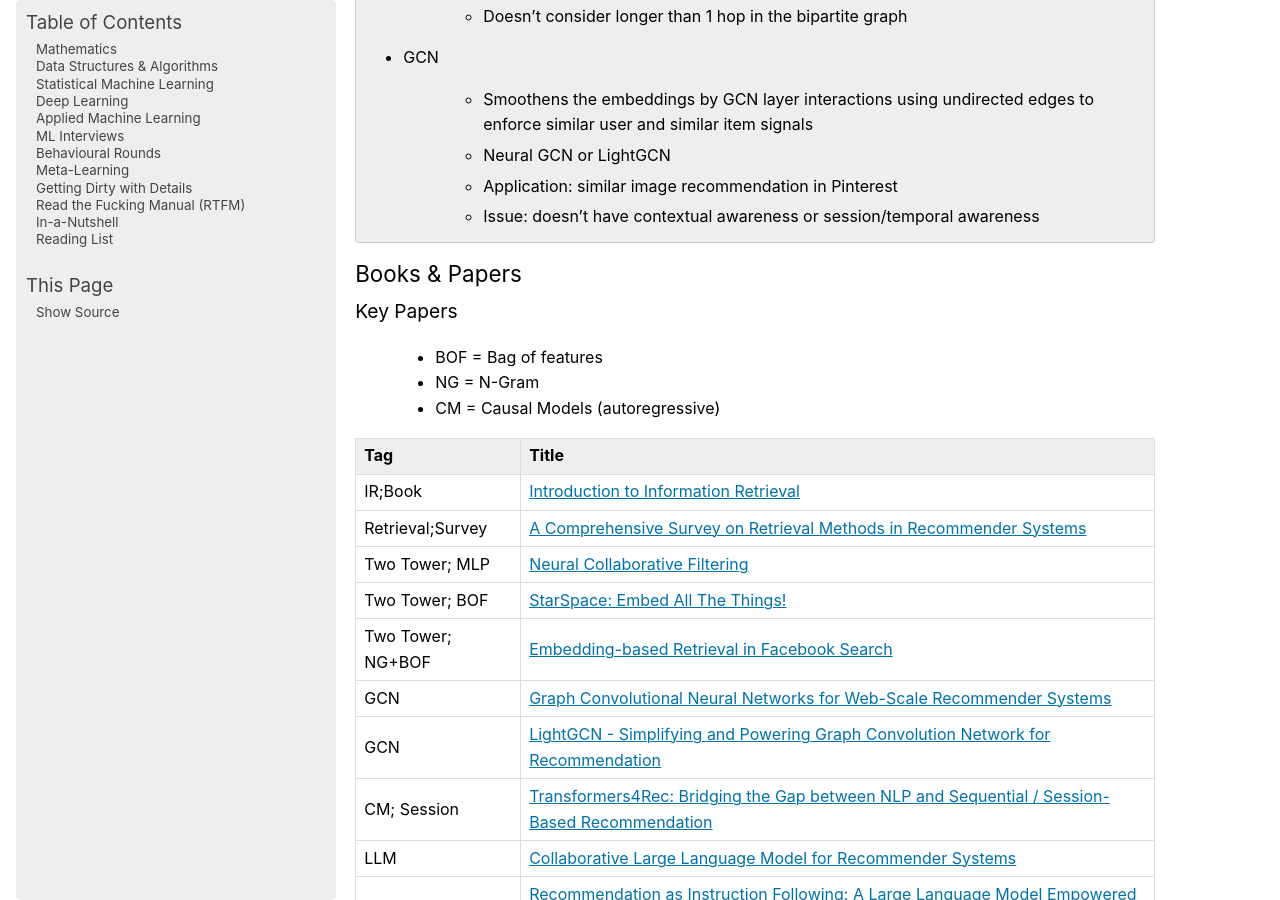
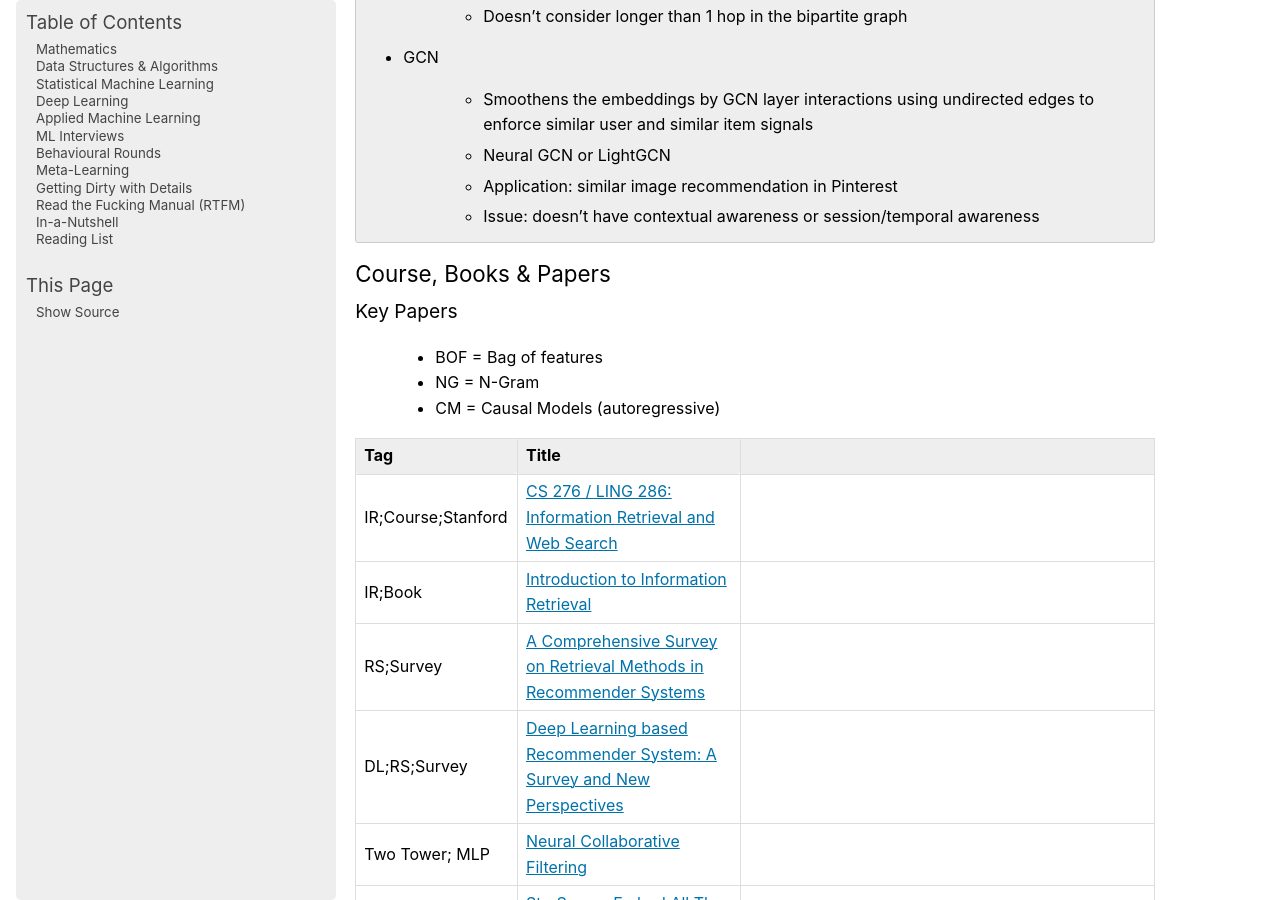
Before and after one commit to uselesstechjunks/leetcode, a Sphinx documentation site: the page built from docs/source/applied/methods/rank.rst, in a window 1280 px wide and 900 px high, scrolled down 7804 px. Built offline with Sphinx 7.4.7, drawn with Linux system fonts in a browser that asks for light colours; pages that are not in the unit, such as notebooks, are missing from menus; some of the changed text lies outside the part shown.

Commit message:
Update rank.rst

```diff
--- a/docs/source/applied/methods/rank.rst
+++ b/docs/source/applied/methods/rank.rst
@@ -227,7 +227,7 @@ Videos
 		- Application: similar image recommendation in Pinterest
 		- Issue: doesn't have contextual awareness or session/temporal awareness
 
-Books & Papers
+Course, Books & Papers
 ====================================================================================
 Key Papers
 ------------------------------------------------------------------------------------
@@ -239,8 +239,10 @@ Key Papers
 	:header: "Tag", "Title"
 	:align: center
 
-		IR;Book, `Introduction to Information Retrieval <https://nlp.stanford.edu/IR-book/information-retrieval-book.html>`_
-		Retrieval;Survey, `A Comprehensive Survey on Retrieval Methods in Recommender Systems <https://arxiv.org/pdf/2407.21022>`_
+		IR;Course;Stanford,`CS 276 / LING 286: Information Retrieval and Web Search <https://web.stanford.edu/class/cs276/>`_
+		IR;Book,`Introduction to Information Retrieval <https://nlp.stanford.edu/IR-book/information-retrieval-book.html>`_
+		RS;Survey,`A Comprehensive Survey on Retrieval Methods in Recommender Systems <https://arxiv.org/pdf/2407.21022>`_
+		DL;RS;Survey,`Deep Learning based Recommender System: A Survey and New Perspectives <https://arxiv.org/pdf/1707.07435>`_
 		Two Tower; MLP,`Neural Collaborative Filtering <https://arxiv.org/abs/1708.05031>`_
 		Two Tower; BOF,`StarSpace: Embed All The Things! <https://arxiv.org/abs/1709.03856>`_
 		Two Tower; NG+BOF,`Embedding-based Retrieval in Facebook Search <https://arxiv.org/abs/2006.11632>`_
@@ -254,6 +256,7 @@ Key Papers
 		DPP,`Fast Greedy MAP Inference for Determinantal Point Process to Improve Recommendation Diversity <https://proceedings.neurips.cc/paper_files/paper/2018/file/dbbf603ff0e99629dda5d75b6f75f966-Paper.pdf>`_
 		WDN,`Wide & Deep Learning for Recommender Systems <https://arxiv.org/abs/1606.07792>`_
 		DCN,`DCN V2: Improved Deep & Cross Network and Practical Lessons for Web-scale Learning to Rank Systems <https://arxiv.org/abs/2008.13535>`_
+		Fairness,`Fairness in Ranking, Part II: Learning-to-Rank and Recommender Systems <https://dl.acm.org/doi/pdf/10.1145/3533380>`_
 
 More Papers
 ------------------------------------------------------------------------------------
```
